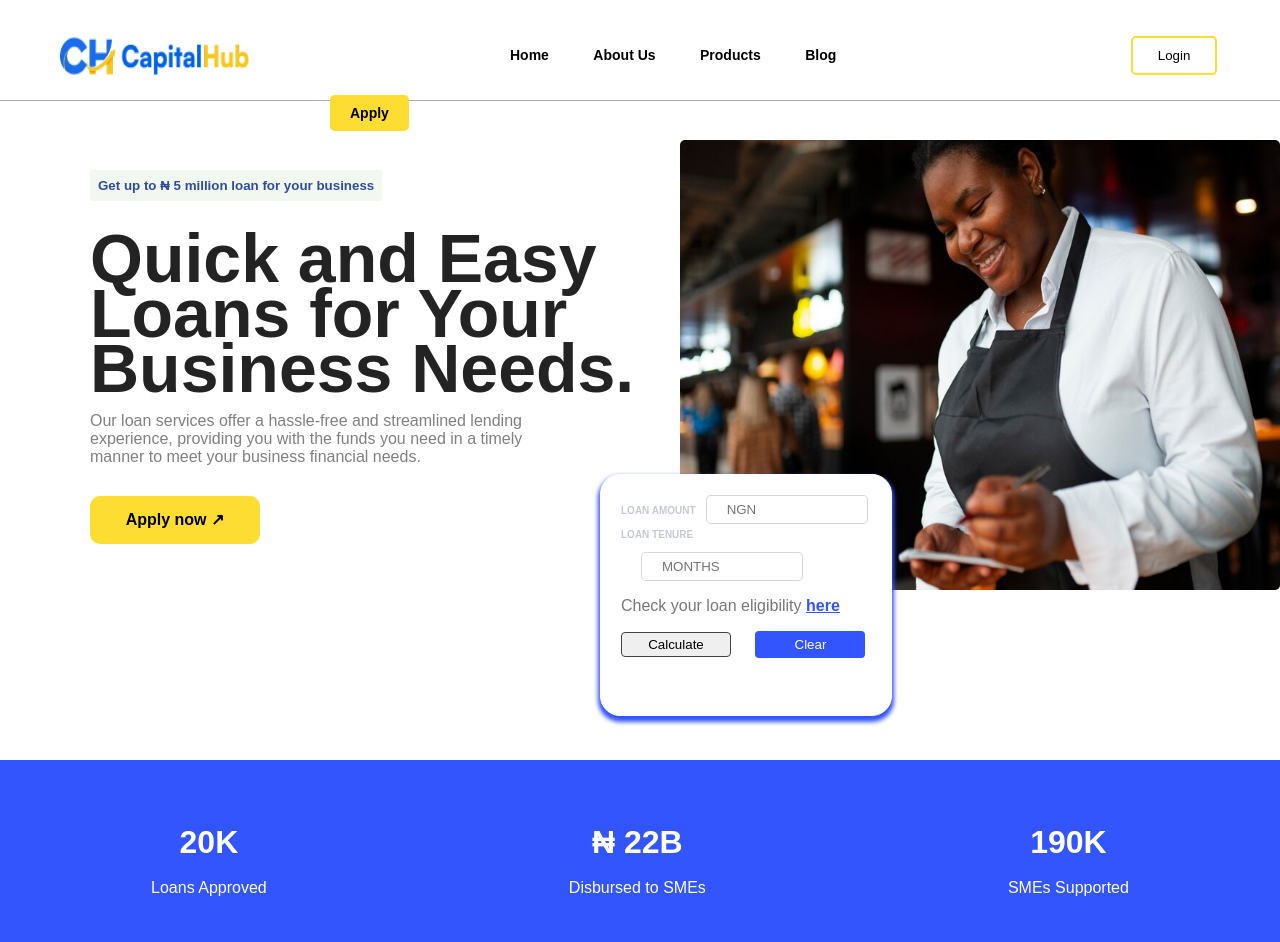
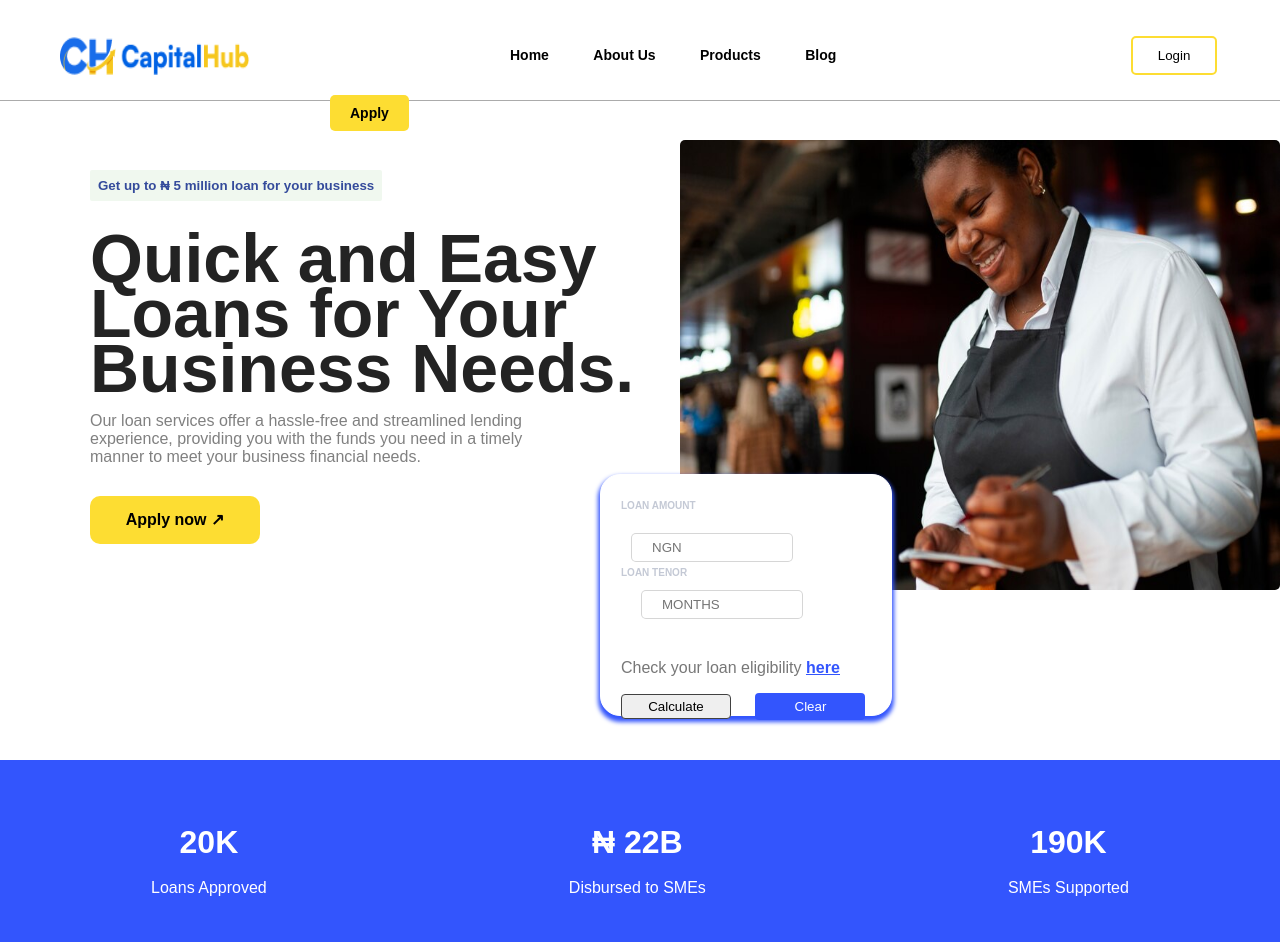
Before and after one commit to nimi11/Capital-Hub, a Flask app: page / in a window 1280 px wide. Shown: the top 942 px of the page. Run offline with Flask 3, Linux system fonts and the light colour scheme; some web fonts are replaced.

Commit message:
update index html

```diff
--- a/templates/index.html
+++ b/templates/index.html
@@ -74,13 +74,18 @@
 
     <div class="loan-calc1">
         <form action="/loan/calculator">
-            <label class="label" for="loan amount">
-                LOAN AMOUNT</label><input  class="signup-btn3" type="text" placeholder="NGN" name="amount"><br>
-
-            <label class="label" for="loan tenor">
-                    LOAN TENURE</label><input style="margin-left: 20px; margin-top: 10px" class="signup-btn3" type="text" placeholder="MONTHS" name="tenure"> <br>
-
-            <p style="color: rgba(61, 61, 61, 0.70);">Check your loan eligibility <a href="/loan/calculator"><strong style="color: #3355FD; text-decoration: underline; ">here</strong></a></p>
+            <label class="label" style="margin-top: 40px;" for="loan amount">
+                LOAN AMOUNT</label>
+                <input style="margin-top: 20px;"   class="signup-btn3" type="text" placeholder="NGN" name="amount"><br>
+                <label class="label" for="loan tenor">
+                    LOAN TENOR</label>
+                    <input style="margin-left: 20px; margin-top: 10px" class="signup-btn3" type="text"
+                    placeholder="MONTHS"> <br>
+                        <!--
+                      <label class="label" for="loan tenor">
+                      LOAN TENURE</label><input style="margin-left: 20px; margin-top: 10px" class="signup-btn3" type="text" placeholder="MONTHS" name="tenure"> <br>
+                     -->
+            <p style="color: rgba(61, 61, 61, 0.70); margin-top: 40px;">Check your loan eligibility <a href="/loan/calculator"><strong style="color: #3355FD; text-decoration: underline; ">here</strong></a></p>
 
             <button type="submit" style="width: 110px; padding: 4px 10px; border: 1px solid #414141; border-radius: 4px;">Calculate</button>
             <button type="reset" style="width: 110px; padding: 6px 10px;margin-left: 20px; background-color:  #3355FD ;color: white; border-radius: 4px; border: none;">Clear</button>
```
